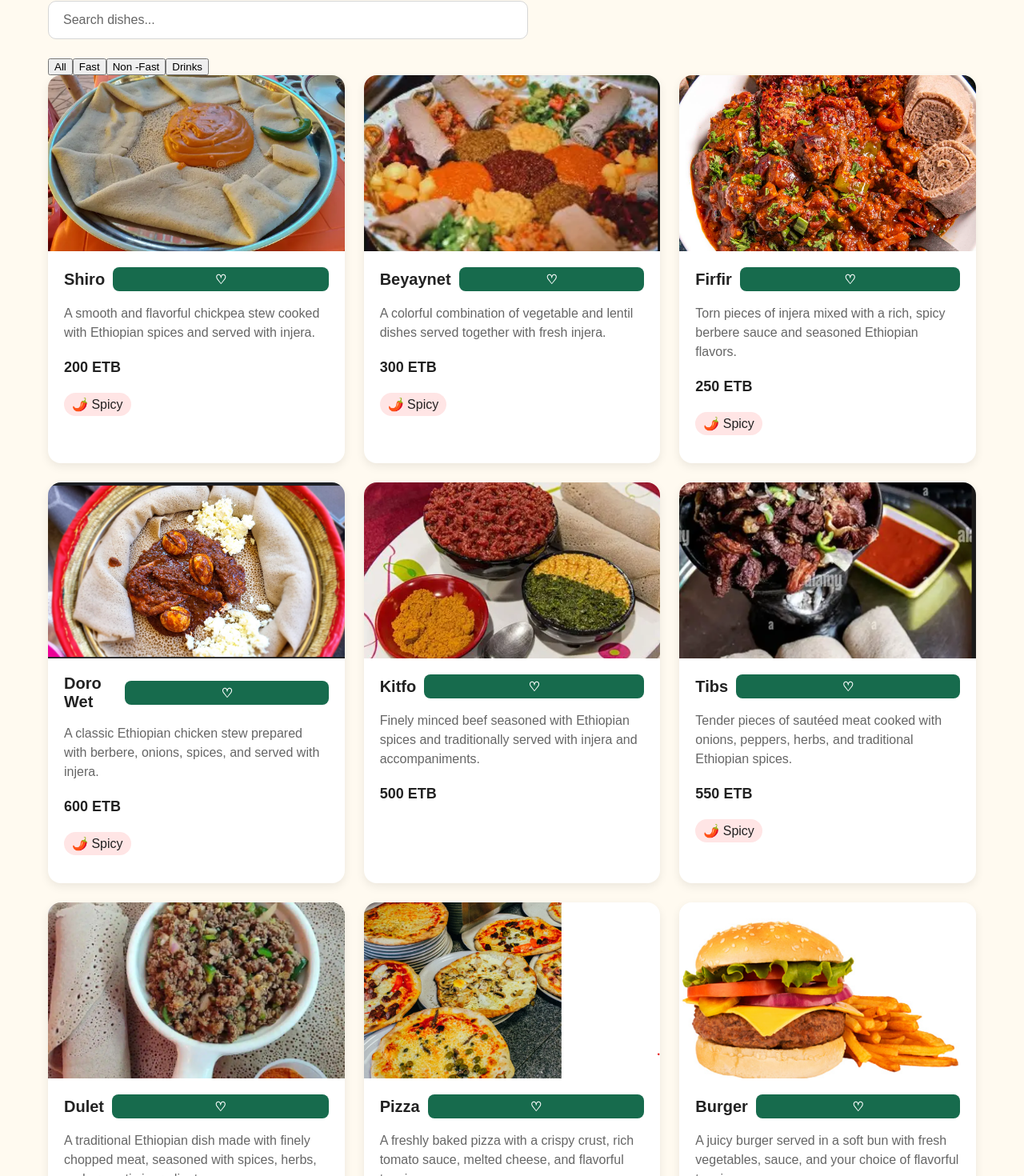
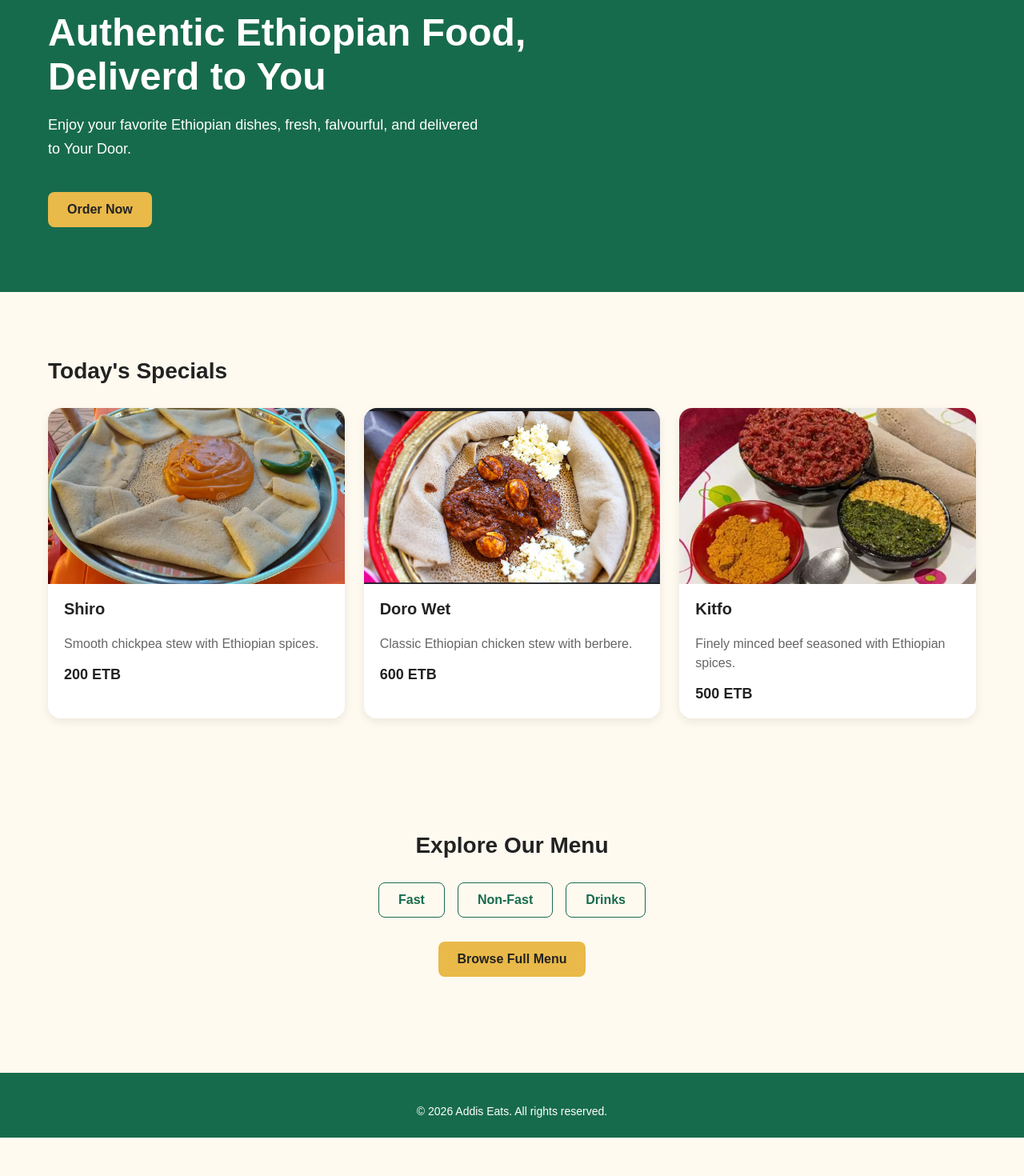
Before and after one commit to birhanukiros-tech/addis-eats-react, a React (Vite) app in the folder module-03-react-nextjs/Projects/addis_eats_react/: page / in a window 1280 px wide. Before the commit this address led to /menu. Shown: the part 200-1670 px from the top of the page at 80% size. After the commit the page ends 1622 px from the top, so only its background shows below. Built offline with nearby package versions, Linux system fonts and the light colour scheme.

Commit message:
feat: add home page layout and footer

```diff
--- a/module-03-react-nextjs/Projects/addis_eats_react/src/App.jsx
+++ b/module-03-react-nextjs/Projects/addis_eats_react/src/App.jsx
@@ -1,23 +1,26 @@
+import {  Route, Routes } from "react-router-dom";
+import Layout from "./Layout";
 import Menu from "./menu/Menu";
 import DishDetail from "./menu/DishDetail";
-import { Navigate, Route, Routes } from "react-router-dom";
 import Cart from "./cart/Cart";
-import Navbar from "./ui/Navbar";
 import Favorites from "./favorites/Favorites";
+import Home from "./Home";
 
 function App() {
     return (
-        <div>
-            <Navbar />
+        <Routes>
+            <Route element={<Layout />}>
+                <Route path="/" element={<Home/>} />
 
-            <Routes>
-                <Route path="/" element={<Navigate to="/menu" replace />} />
                 <Route path="/menu" element={<Menu />} />
-                <Route path="/menu/:id" element={<DishDetail />} />
+
+                <Route path="/menu/:id" element={<DishDetail />}/>
+
                 <Route path="/cart" element={<Cart />} />
+
                 <Route path="/favorites" element={<Favorites />} />
-            </Routes>
-        </div>
+            </Route>
+        </Routes>
     );
 }
 
--- a/module-03-react-nextjs/Projects/addis_eats_react/src/Home.jsx
+++ b/module-03-react-nextjs/Projects/addis_eats_react/src/Home.jsx
@@ -0,0 +1,87 @@
+import { Link } from "react-router-dom";
+ function Home() {
+    const specialDishes =[
+        {id: 1,
+            name: "Shiro",
+            price: 200,
+            image: "/images/shiro.png",
+            description: "Smooth chickpea stew with Ethiopian spices."
+        },
+
+        {  id: 4,
+            name: "Doro Wet",
+            price: 600,
+            image: "/images/doro_wet.png",
+            description: "Classic Ethiopian chicken stew with berbere."
+        },
+
+        {
+              id: 5,
+            name: "Kitfo",
+            price: 500,
+            image: "/images/kitfo.png",
+            description: "Finely minced beef seasoned with Ethiopian spices."
+        }
+    ];
+
+    return(
+        <div className="home-page">
+            <section className="hero">
+                <div className="hero-content">
+                    <p className="hero-content">Welcome to Addis Eats</p>
+
+                    <h1>Authentic Ethiopian Food, <br /> Deliverd to You</h1>
+
+                    <p>
+                        Enjoy your favorite Ethiopian dishes,
+                        fresh, falvourful, and delivered to Your Door.
+                    </p>
+                    <Link to="/menu" className="hero-button">
+                        Order Now
+                    </Link>
+                </div>
+            </section>
+
+            <section className="specials">
+                <h2>Today's Specials</h2>
+
+                <div className="specials-grid">
+                    {specialDishes.map((dish) => (
+                        <article
+                            className="special-card"
+                            key={dish.id}>
+
+                            <img src={dish.image} alt={dish.name}/>
+
+                            <div className="special-card-content">
+                                <h3>{dish.name}</h3>
+
+                                <p>{dish.description}</p>
+
+                                <strong>{dish.price} ETB</strong>
+                            </div>
+                        </article>
+                    ))}
+                </div>
+            </section>
+
+            <section className="home-categories">
+                <h2>Explore Our Menu</h2>
+
+                <div className="category-links">
+
+                <Link to="/menu?category=fast">Fast</Link>
+
+                    <Link to="/menu?category=non-fast">Non-Fast</Link>
+
+                    <Link to="/menu?category=drinks">Drinks</Link>
+                </div>
+
+                <Link to="/menu" className="browse-menu-button">Browse Full Menu</Link>
+            </section>
+
+        </div>
+
+    );
+ }
+ export default Home;
--- a/module-03-react-nextjs/Projects/addis_eats_react/src/Layout.jsx
+++ b/module-03-react-nextjs/Projects/addis_eats_react/src/Layout.jsx
@@ -0,0 +1,20 @@
+import { Outlet } from "react-router-dom";
+import Navbar from "./ui/Navbar";
+
+function Layout() {
+    return (
+        <div className="app-layout">
+            <Navbar />
+
+            <main className="main-content">
+                <Outlet />
+            </main>
+
+            <footer className="footer">
+                <p>© 2026 Addis Eats. All rights reserved.</p>
+            </footer>
+        </div>
+    );
+}
+
+export default Layout;
--- a/module-03-react-nextjs/Projects/addis_eats_react/src/index.css
+++ b/module-03-react-nextjs/Projects/addis_eats_react/src/index.css
@@ -378,3 +378,163 @@ img {
 .dish-title-row h2 {
     margin: 0;
 }
+/*=============================================
+Home
+=================================================*/
+.home-page {
+    min-height: 100%;
+}
+
+.hero {
+    min-height: 500px;
+    display: flex;
+    align-items: center;
+    padding: 70px 60px;
+    background: var(--color-primary);
+}
+
+.hero-content {
+    max-width: 650px;
+    color: var(--color-surface);
+}
+
+.hero-label {
+    color: var(--color-accent);
+    font-weight: bold;
+    font-size: var(--font-size-lg);
+}
+
+.hero h1 {
+    margin: 15px 0;
+    font-size: 48px;
+    line-height: 1.15;
+}
+
+.hero-content > p:not(.hero-label) {
+    max-width: 550px;
+    line-height: 1.7;
+    font-size: var(--font-size-lg);
+}
+
+.hero-button,
+.browse-menu-button {
+    display: inline-block;
+    margin-top: 20px;
+    padding: 13px 24px;
+    border-radius: var(--radius-sm);
+    background: var(--color-accent);
+    color: var(--color-text);
+    text-decoration: none;
+    font-weight: bold;
+}
+
+.specials,
+.home-categories {
+    max-width: 1200px;
+    margin: 0 auto;
+    padding: 60px 20px;
+}
+
+.specials h2,
+.home-categories h2 {
+    margin-bottom: 30px;
+    font-size: var(--font-size-2xl);
+}
+
+.specials-grid {
+    display: grid;
+    grid-template-columns: repeat(3, 1fr);
+    gap: 24px;
+}
+
+.special-card {
+    overflow: hidden;
+    background: var(--color-surface);
+    border-radius: var(--radius-lg);
+    box-shadow: var(--shadow-card);
+}
+
+.special-card img {
+    width: 100%;
+    height: 220px;
+    object-fit: cover;
+}
+
+.special-card-content {
+    padding: 20px;
+}
+
+.special-card-content h3 {
+    margin-top: 0;
+    font-size: var(--font-size-xl);
+}
+
+.special-card-content p {
+    color: var(--color-muted);
+    line-height: 1.5;
+}
+
+.special-card-content strong {
+    font-size: var(--font-size-lg);
+}
+
+.home-categories {
+    text-align: center;
+}
+
+.category-links {
+    display: flex;
+    justify-content: center;
+    gap: 16px;
+    flex-wrap: wrap;
+}
+
+.category-links a {
+    padding: 12px 24px;
+    border: 1px solid var(--color-primary);
+    border-radius: var(--radius-sm);
+    color: var(--color-primary);
+    text-decoration: none;
+    font-weight: bold;
+}
+
+.category-links a:hover {
+    background: var(--color-primary);
+    color: var(--color-surface);
+}
+
+.browse-menu-button {
+    margin-top: 30px;
+}
+
+@media (max-width: 768px) {
+    .hero {
+        min-height: 420px;
+        padding: 50px 25px;
+    }
+
+    .hero h1 {
+        font-size: 36px;
+    }
+
+    .specials-grid {
+        grid-template-columns: 1fr;
+    }
+}
+
+/*======================================================
+Footer
+=========================================================*/
+.footer {
+    margin-top: 60px;
+    padding: 40px 20px 25px;
+    background: var(--color-primary);
+    color: var(--color-surface);
+    text-align: center;
+}
+
+.footer p {
+    margin: 0;
+    color: var(--color-surface);
+    font-size: var(--font-size-sm);
+}
```
